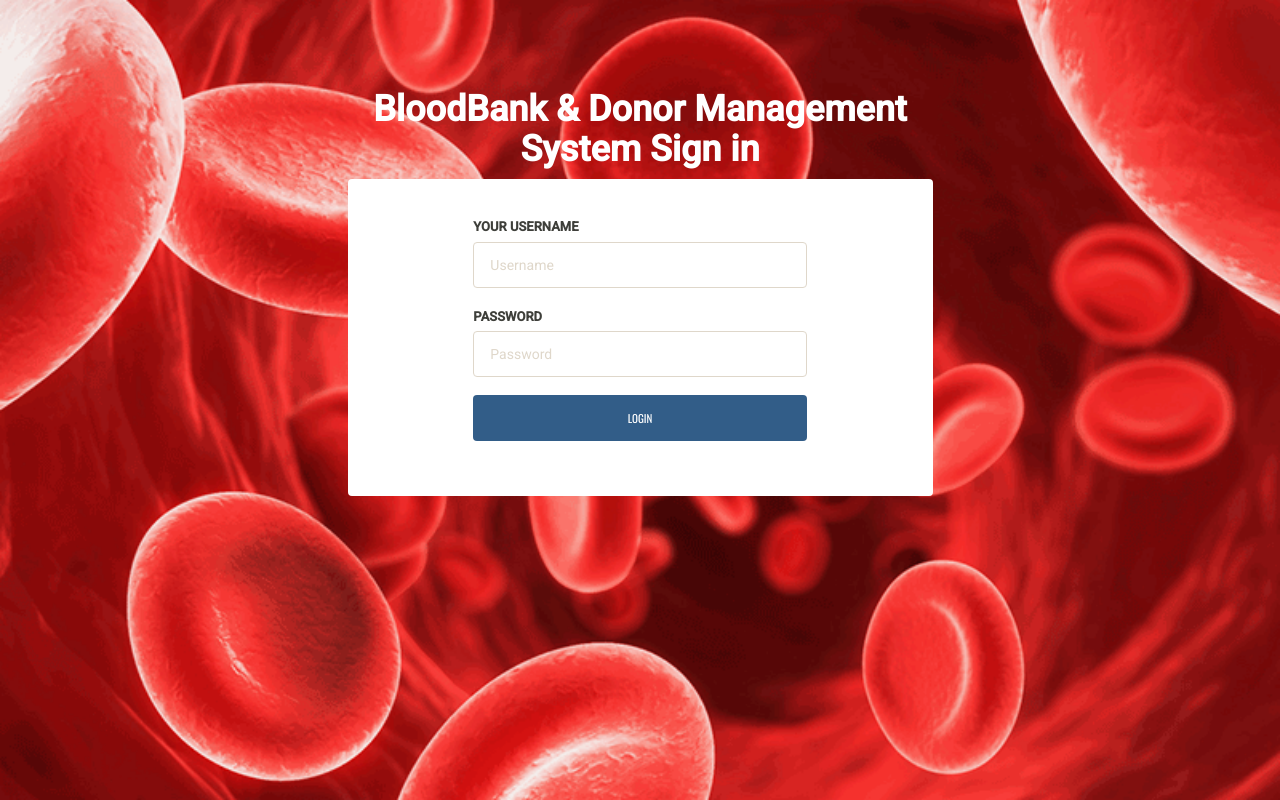
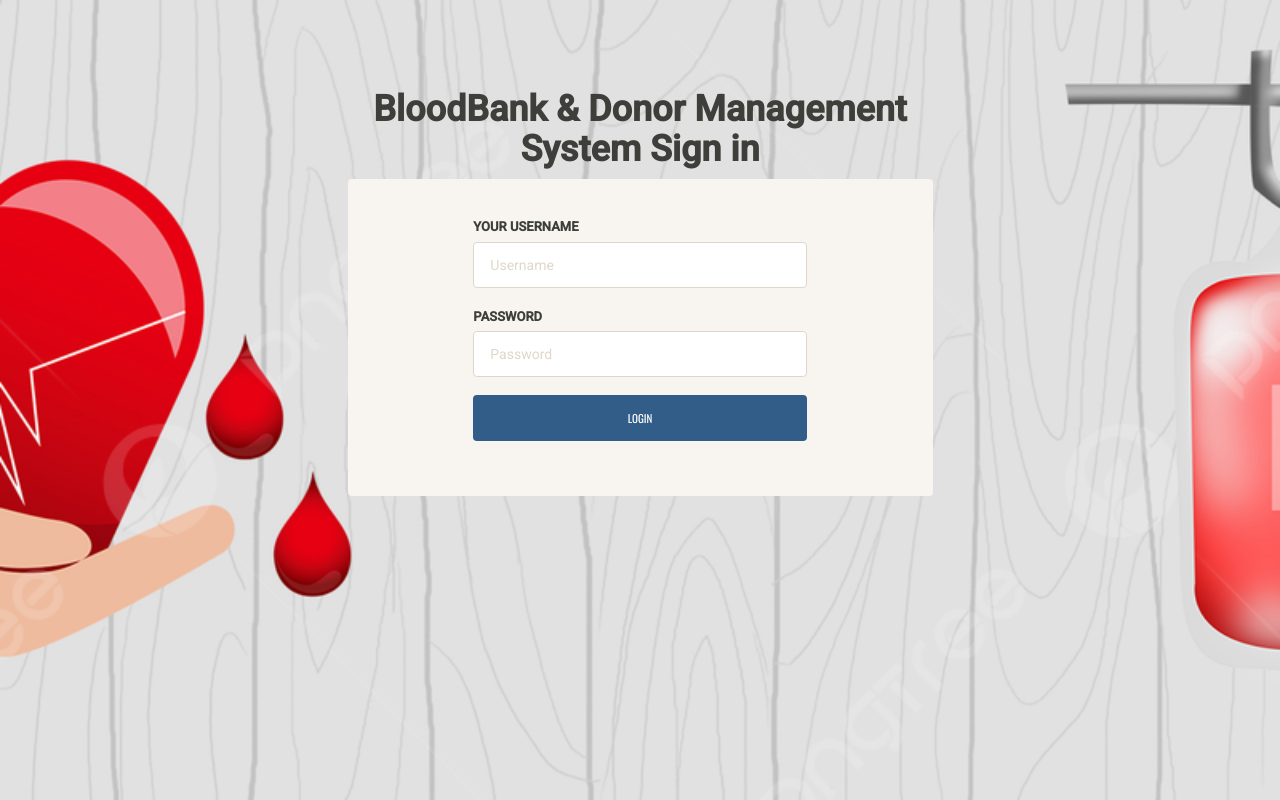
Before and after one commit to YatinGarg07/Blood-Bank-Project, a PHP site: page /admin/index.php in a window 1280 px wide. Run offline with PHP 8.4, Linux system fonts and the light colour scheme.

Commit message:
Admin Panel Background

```diff
--- a/bbdms/admin/add-bloodgroup.php
+++ b/bbdms/admin/add-bloodgroup.php
@@ -4,8 +4,8 @@ error_reporting(0);
 include('includes/config.php');
 if(strlen($_SESSION['alogin'])==0)
 	{
-header('location:index.php');
-}
+		header('location:index.php');
+	}
 else{
 // Code for change password
 if(isset($_POST['submit']))
@@ -24,7 +24,6 @@ else
 {
 $error="Something went wrong. Please try again";
 }
-
 }
 ?>
 
--- a/bbdms/admin/add-donor.php
+++ b/bbdms/admin/add-donor.php
@@ -165,7 +165,7 @@ function isNumberKey(evt)
 <select name="bloodgroup" class="form-control" required>
 <option value="">Select</option>
 <?php $sql = "SELECT * from  tblbloodgroup ";
-$query = $dbh -> prepare($sql);
+$query = $dbh -> C;
 $query->execute();
 $results=$query->fetchAll(PDO::FETCH_OBJ);
 $cnt=1;
--- a/bbdms/admin/change-password.php
+++ b/bbdms/admin/change-password.php
@@ -87,7 +87,7 @@ return true;
 .succWrap{
     padding: 10px;
     margin: 0 0 20px 0;
-    background: #fff;
+    background: #fff;c ccccccccdwqasx
     border-left: 4px solid #5cb85c;
     -webkit-box-shadow: 0 1px 1px 0 rgba(0,0,0,.1);
     box-shadow: 0 1px 1px 0 rgba(0,0,0,.1);
@@ -151,7 +151,6 @@ return true;
 													<button class="btn btn-primary" name="submit" type="submit">Save changes</button>
 												</div>
 											</div>
-
 										</form>
 
 									</div>
--- a/bbdms/admin/dashboard.php
+++ b/bbdms/admin/dashboard.php
@@ -3,7 +3,7 @@ session_start();
 error_reporting(0);
 include('includes/config.php');
 if(strlen($_SESSION['alogin'])==0)
-	{
+{
 header('location:index.php');
 }
 else{
@@ -79,7 +79,7 @@ $bg=$query->rowCount();
 												<div class="stat-panel text-center">
 												<?php
 $sql1 ="SELECT id from tblblooddonars ";
-$query1 = $dbh -> prepare($sql1);;
+$query1 = $dbh -> prepare($sql1);
 $query1->execute();
 $results1=$query1->fetchAll(PDO::FETCH_OBJ);
 $regbd=$query1->rowCount();
--- a/bbdms/admin/index.php
+++ b/bbdms/admin/index.php
@@ -47,13 +47,13 @@ echo "<script type='text/javascript'> document.location = 'change-password.php';
 
 <body>
 
-	<div class="login-page bk-img" style="background-image: url(img/banner.png);">
-		<div class="form-content">
-			<div class="container">
+	<div class="login-page bk-img" style="background-image: url(img/banner1.jpg); z-index:1">
+		<div class="form-content" >
+			<div class="container" style=" opacity:10.0;z-index:2">
 				<div class="row">
 					<div class="col-md-6 col-md-offset-3">
-						<h1 class="text-center text-bold text-light mt-4x">BloodBank & Donor Management System Sign in</h1>
-						<div class="well row pt-2x pb-3x bk-light">
+						<h1 class="text-center text-bold text-black mt-4x">BloodBank & Donor Management System Sign in</h1>
+						<div class="well row pt-2x pb-3x background-image:.bg-secondary.bg-gradient">
 							<div class="col-md-8 col-md-offset-2">
 								<form method="post">
 
```
Also changed, not shown: bbdms/admin/img/banner1.jpg (added), bbdms/admin/js/bootstrap-select.js.
